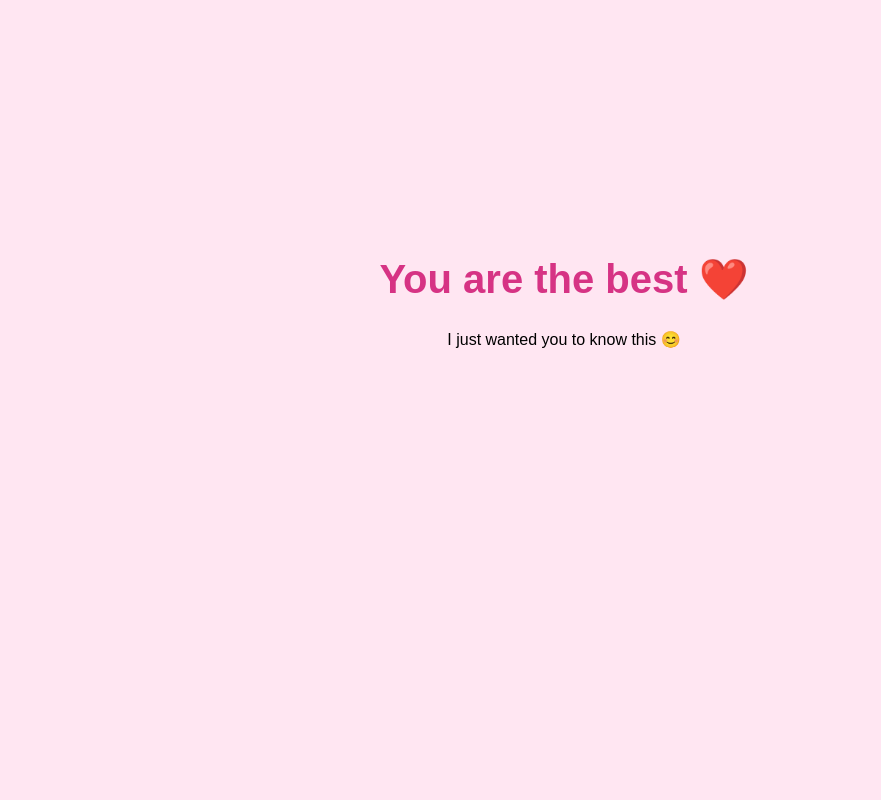
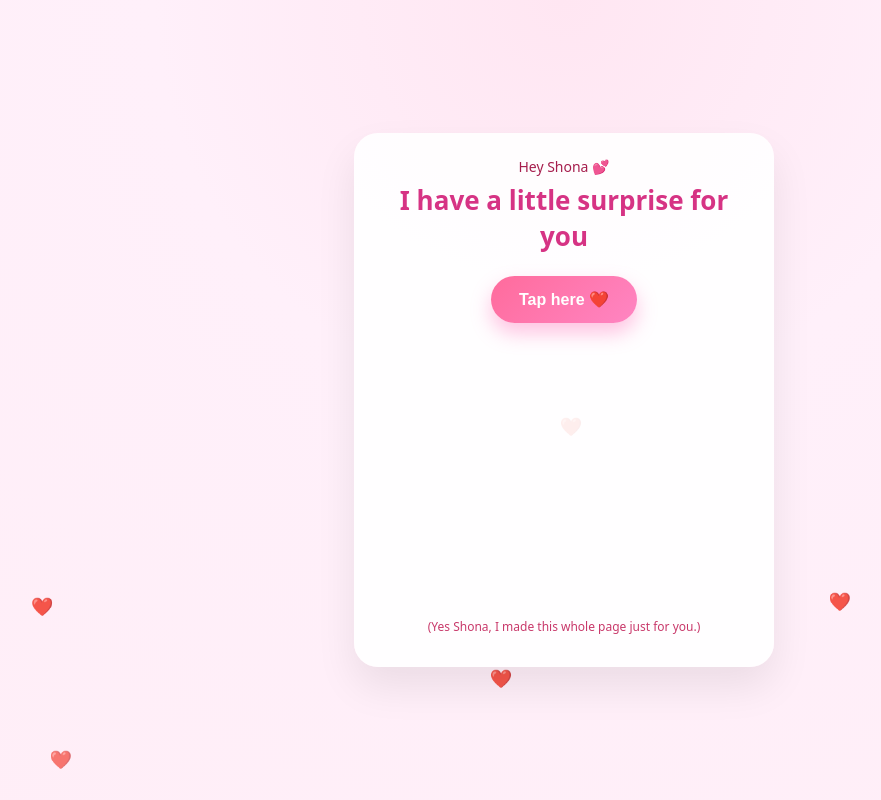
Before and after one commit to technikalmittal/love-message, a plain HTML site: page index.html in a window 1280 px wide. Shown: the whole page, without its empty margins (76-957 px from the left). Drawn offline with Linux system fonts and the light colour scheme.

Commit message:
Update index.html

```diff
--- a/index.html
+++ b/index.html
@@ -1,22 +1,214 @@
 <!DOCTYPE html>
-<html>
+<html lang="en">
 <head>
-  <title>You Are The Best ❤️</title>
+  <meta charset="UTF-8" />
+  <title>Tap for a Surprise ❤️</title>
+  <meta name="viewport" content="width=device-width, initial-scale=1.0" />
   <style>
+    * {
+      box-sizing: border-box;
+      margin: 0;
+      padding: 0;
+    }
+
     body {
-      font-family: Arial, sans-serif;
+      font-family: system-ui, -apple-system, BlinkMacSystemFont, "Segoe UI", sans-serif;
+      min-height: 100vh;
+      display: flex;
+      align-items: center;
+      justify-content: center;
+      background: radial-gradient(circle at top, #ffe6f2 0, #fff0fa 40%, #ffeef7 100%);
+      overflow: hidden;
+      color: #d63384;
+    }
+
+    .container {
       text-align: center;
-      margin-top: 20%;
-      background: #ffe6f2;
+      padding: 24px 20px 32px;
+      max-width: 420px;
+      width: 100%;
+      background: rgba(255, 255, 255, 0.9);
+      border-radius: 24px;
+      box-shadow: 0 20px 40px rgba(0, 0, 0, 0.08);
+      position: relative;
+      z-index: 2;
     }
+
+    .small-text {
+      font-size: 14px;
+      color: #a61e4d;
+      margin-bottom: 6px;
+    }
+
     h1 {
-      font-size: 40px;
-      color: #d63384;
+      font-size: 26px;
+      margin-bottom: 18px;
+    }
+
+    .button {
+      display: inline-block;
+      margin-top: 4px;
+      padding: 14px 28px;
+      border-radius: 999px;
+      border: none;
+      background: linear-gradient(135deg, #ff6b9c, #ff85c2);
+      color: white;
+      font-size: 16px;
+      font-weight: 600;
+      cursor: pointer;
+      box-shadow: 0 10px 20px rgba(255, 105, 180, 0.4);
+      transition: transform 0.15s ease, box-shadow 0.15s ease, filter 0.15s ease;
+    }
+
+    .button:hover {
+      transform: translateY(-2px) scale(1.03);
+      box-shadow: 0 14px 24px rgba(255, 105, 180, 0.5);
+      filter: brightness(1.05);
+    }
+
+    .button:active {
+      transform: translateY(1px) scale(0.98);
+      box-shadow: 0 6px 12px rgba(255, 105, 180, 0.35);
+    }
+
+    .message-card {
+      margin-top: 20px;
+      padding: 18px 16px;
+      background: #fff0f6;
+      border-radius: 20px;
+      border: 1px solid #ffb3d9;
+      opacity: 0;
+      transform: scale(0.9) translateY(10px);
+      pointer-events: none;
+      transition: opacity 0.3s ease, transform 0.3s ease;
+    }
+
+    .message-card.show {
+      opacity: 1;
+      transform: scale(1) translateY(0);
+      pointer-events: auto;
+    }
+
+    .big-text {
+      font-size: 22px;
+      font-weight: 700;
+      margin-bottom: 8px;
+    }
+
+    .sub-text {
+      font-size: 15px;
+      color: #b21f5b;
+      line-height: 1.5;
+    }
+
+    .heart {
+      display: inline-block;
+      margin-top: 10px;
+      font-size: 22px;
+      animation: heartbeat 1s infinite;
+    }
+
+    @keyframes heartbeat {
+      0%, 100% {
+        transform: scale(1);
+      }
+      25% {
+        transform: scale(1.2);
+      }
+      50% {
+        transform: scale(0.95);
+      }
+      75% {
+        transform: scale(1.15);
+      }
+    }
+
+    .floating-heart {
+      position: fixed;
+      bottom: -40px;
+      font-size: 18px;
+      opacity: 0.7;
+      animation: floatUp 10s linear infinite;
+      pointer-events: none;
+    }
+
+    @keyframes floatUp {
+      0% {
+        transform: translateY(0) translateX(0);
+        opacity: 0;
+      }
+      10% {
+        opacity: 0.9;
+      }
+      90% {
+        opacity: 0.9;
+      }
+      100% {
+        transform: translateY(-110vh) translateX(40px);
+        opacity: 0;
+      }
+    }
+
+    .footer-note {
+      margin-top: 16px;
+      font-size: 12px;
+      color: #bf1650;
+      opacity: 0.85;
     }
   </style>
 </head>
 <body>
-  <h1>You are the best ❤️</h1>
-  <p>I just wanted you to know this 😊</p>
+
+  <div class="container">
+    <p class="small-text">Hey Shona 💕</p>
+    <h1>I have a little surprise for you</h1>
+
+    <button class="button" onclick="revealMessage()">
+      Tap here ❤️
+    </button>
+
+    <div id="messageCard" class="message-card">
+      <div class="big-text">Shona, you are the best. Always. 💖</div>
+      <p class="sub-text">
+        Just wanted to remind you that<br />
+        <strong>you make my world better every single day</strong>.<br />
+        I’m really really lucky to have you in my life. 🥹✨<br /><br />
+        You’re my favourite person.
+      </p>
+      <div class="heart">❤️</div>
+    </div>
+
+    <p class="footer-note">
+      (Yes Shona, I made this whole page just for you.)
+    </p>
+  </div>
+
+  <script>
+    function revealMessage() {
+      const card = document.getElementById("messageCard");
+      card.classList.add("show");
+    }
+
+    function createHeart() {
+      const heart = document.createElement("div");
+      heart.className = "floating-heart";
+      heart.textContent = "❤️";
+
+      const xPos = Math.random() * window.innerWidth;
+      const duration = 7 + Math.random() * 6;
+
+      heart.style.left = xPos + "px";
+      heart.style.animationDuration = duration + "s";
+
+      document.body.appendChild(heart);
+
+      setTimeout(() => {
+        heart.remove();
+      }, duration * 1000);
+    }
+
+    setInterval(createHeart, 900);
+  </script>
+
 </body>
 </html>
```
